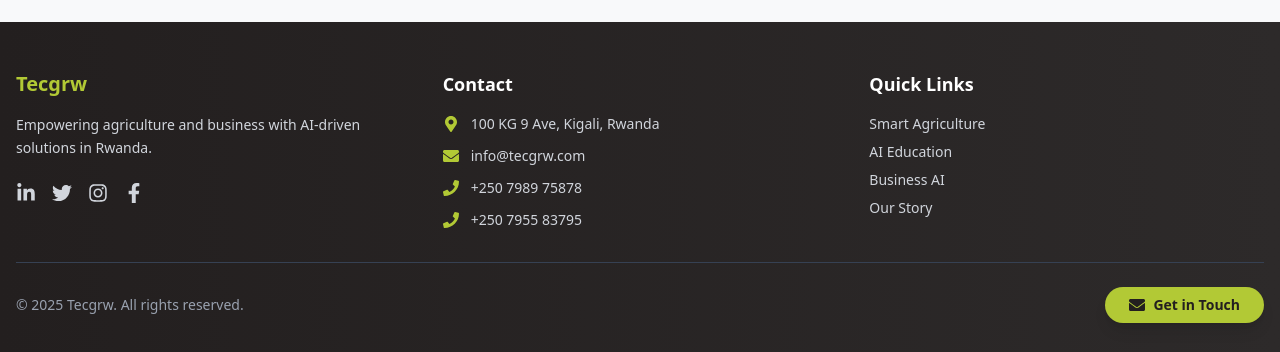
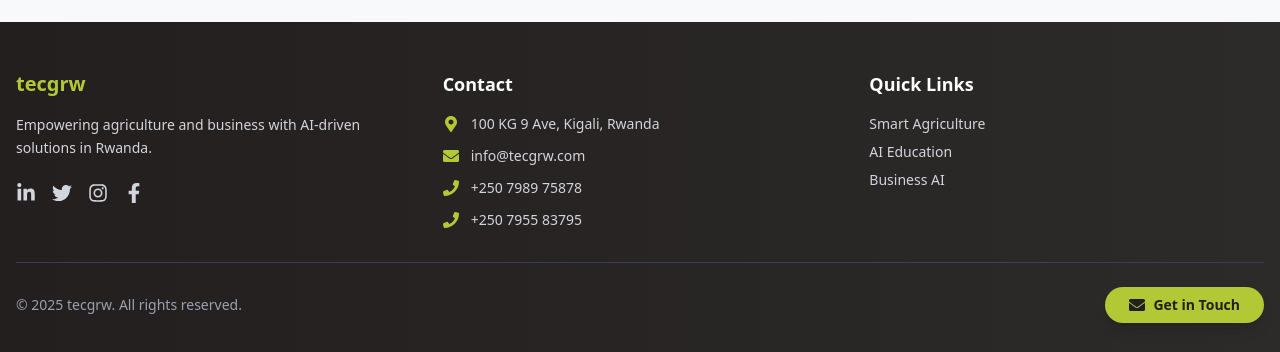
Before and after one commit to tecGrwLtd/tecgrw-website, a React (Vite) app: page / in a window 1280 px wide. Shown: the part 3774-4126 px from the top of the page. Built offline with nearby package versions, Linux system fonts and the light colour scheme.

Commit message:
chore: fix typo in footer

```diff
--- a/src/components/Footer.jsx
+++ b/src/components/Footer.jsx
@@ -16,7 +16,7 @@ const Footer = () => {
           <div className="grid grid-cols-1 md:grid-cols-3 gap-8 mb-8">
             {/* Company Info */}
             <div className="space-y-4">
-              <h3 className="text-xl font-bold text-[#b2c935] mb-4">Tecgrw</h3>
+              <h3 className="text-xl font-bold text-[#b2c935] mb-4">tecgrw</h3>
               <p className="text-gray-300 text-sm leading-relaxed">
                 Empowering agriculture and business with AI-driven solutions in Rwanda.
               </p>
@@ -63,10 +63,9 @@ const Footer = () => {
             <div className="space-y-4">
               <h4 className="text-lg font-semibold text-white mb-4">Quick Links</h4>
               <div className="space-y-2 text-sm">
-                <a href="/solutions/smart-agriculture" className="block text-gray-300 hover:text-[#b2c935] transition-colors duration-200">Smart Agriculture</a>
-                <a href="/solutions/ai-education" className="block text-gray-300 hover:text-[#b2c935] transition-colors duration-200">AI Education</a>
-                <a href="/solutions/business-ai" className="block text-gray-300 hover:text-[#b2c935] transition-colors duration-200">Business AI</a>
-                <a href="/about/our-story" className="block text-gray-300 hover:text-[#b2c935] transition-colors duration-200">Our Story</a>
+                <Link to="/solutions/smart-agriculture" className="block text-gray-300 hover:text-[#b2c935] transition-colors duration-200">Smart Agriculture</Link>
+                <Link to="/solutions/ai-education" className="block text-gray-300 hover:text-[#b2c935] transition-colors duration-200">AI Education</Link>
+                <Link to="/solutions/business-ai" className="block text-gray-300 hover:text-[#b2c935] transition-colors duration-200">Business AI</Link>
               </div>
             </div>
           </div>
@@ -74,16 +73,16 @@ const Footer = () => {
           {/* Bottom Bar */}
           <div className="border-t border-gray-700 pt-6 flex flex-col md:flex-row md:items-center md:justify-between">
             <div className="text-center md:text-left text-sm text-gray-400 mb-4 md:mb-0">
-            &copy; {new Date().getFullYear()} Tecgrw. All rights reserved.
+            &copy; {new Date().getFullYear()} tecgrw. All rights reserved.
             </div>
             <div className="flex justify-center md:justify-end">
-              <a
-                href="/contact"
+              <Link
+                to="/contact"
                 className="inline-flex items-center px-6 py-2 rounded-full bg-[#b2c935] text-[#231f1f] font-semibold text-sm shadow-lg hover:bg-[#095aa3] hover:text-white transition-colors duration-200 focus:outline-none focus-visible:ring-2 focus-visible:ring-[#095aa3] focus-visible:ring-offset-2"
               >
                 <FaEnvelope className="w-4 h-4 mr-2" />
                 Get in Touch
-              </a>
+              </Link>
             </div>
           </div>
         </div>
```
